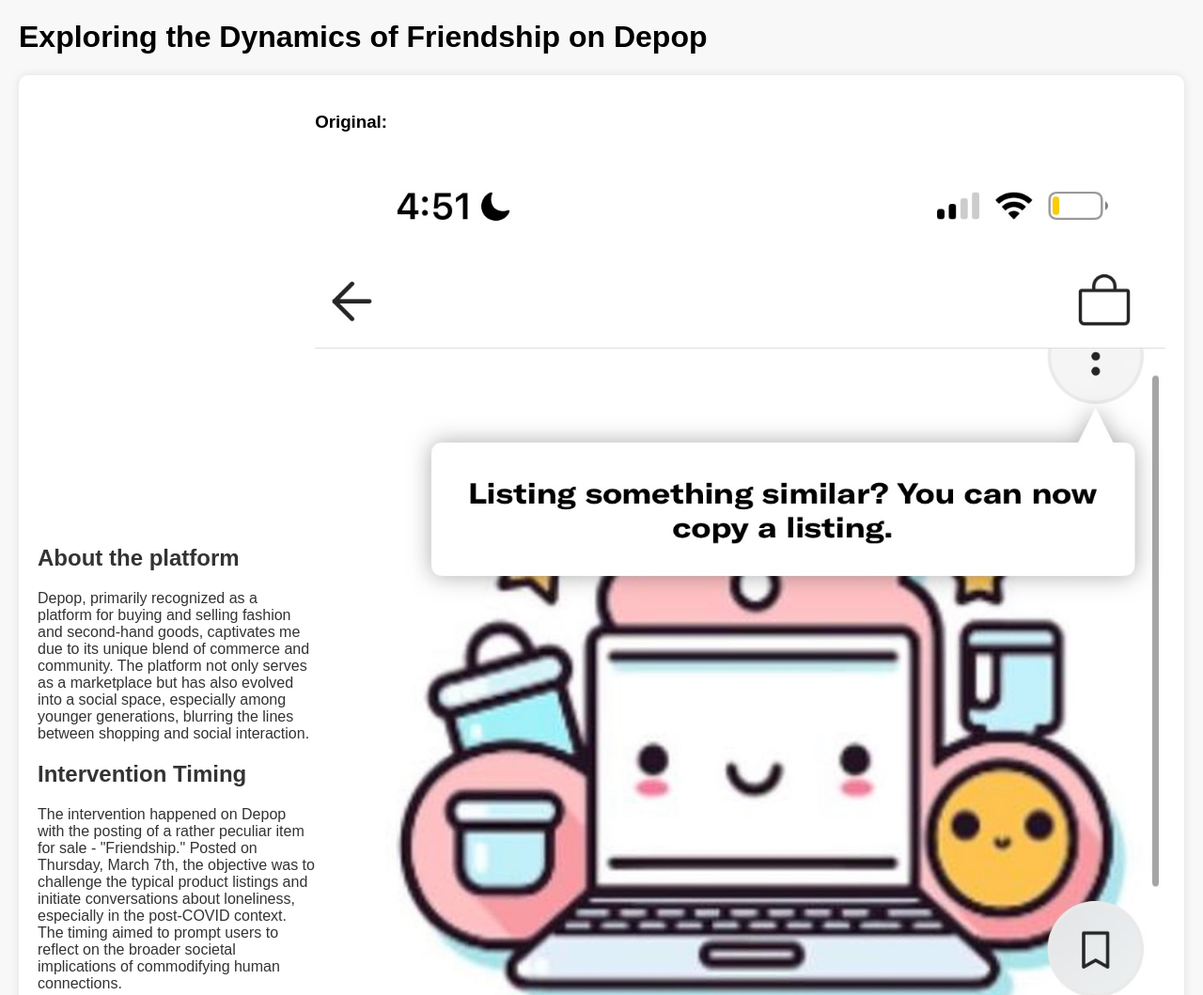
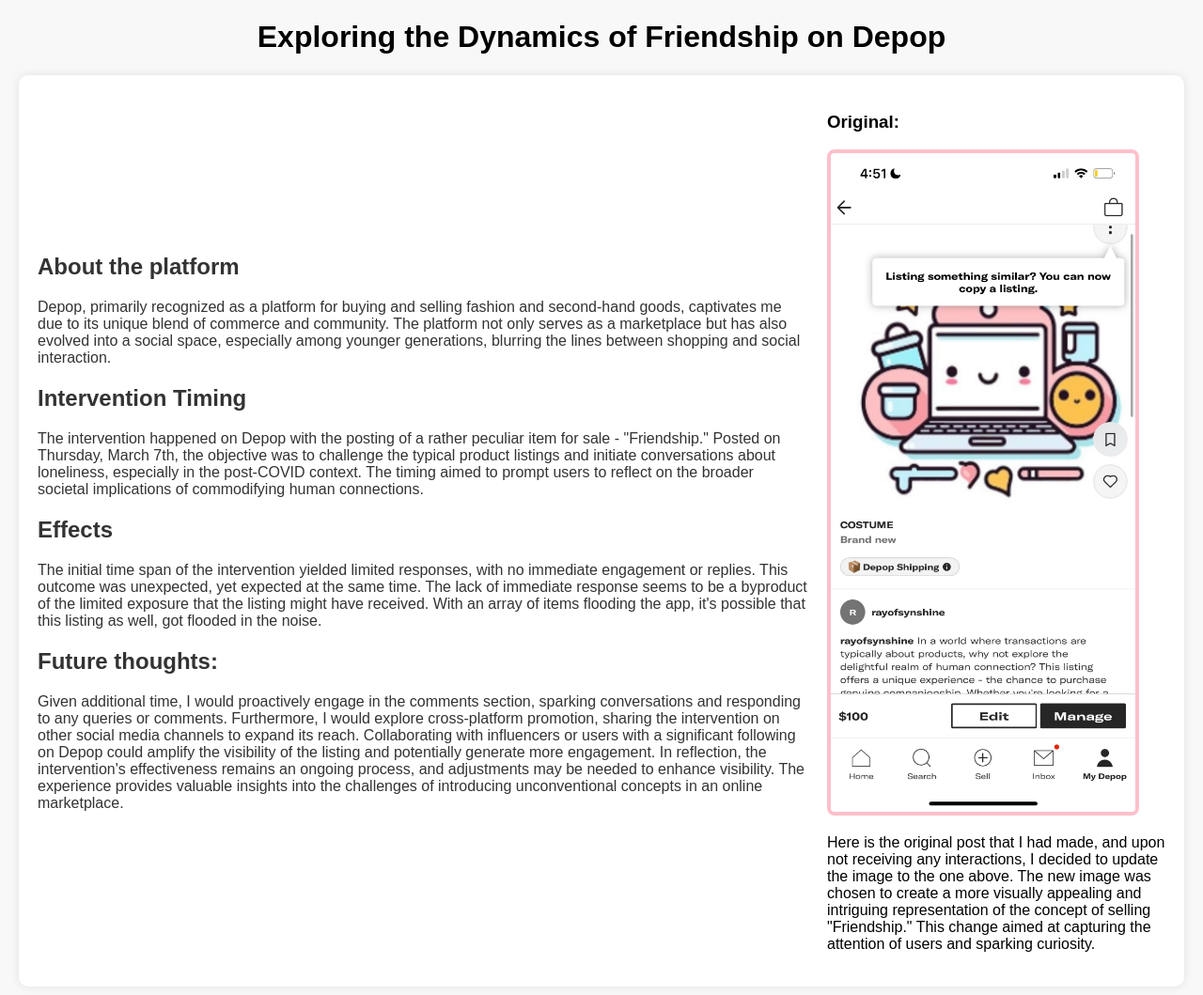
Before and after one commit to Xhrya/2024-net_art, a plain HTML site: page intervention/index.html in a window 1280 px wide. Shown: the top 1059 px of the page at 94% size. Drawn offline with Linux system fonts and the light colour scheme.

Commit message:
Update style.css

```diff
--- a/intervention/css/style.css
+++ b/intervention/css/style.css
@@ -23,7 +23,36 @@
   color: #333;
 }
 
-.content img {
-  max-width: 100%;
+/* image s {
+  max-width: 90%;
   border-radius: 8px;
+  padding: auto;
+  border-color: pink;
+  border-radius: 10%;
+} */
+
+img {
+  max-width: 90%;
+  border-radius: 8px;
+  padding: auto;
+  background-color: pink;
+  border: 4px solid pink;
 }
+.container {
+  display: flex;
+}
+
+.content {
+  flex: 1;
+  margin-right: 20px;
+}
+
+.image-container {
+  width: 30%;
+  padding: auto;
+}
+
+h1 {
+  text-align: center;
+  font-weight: bold;
+}
```
